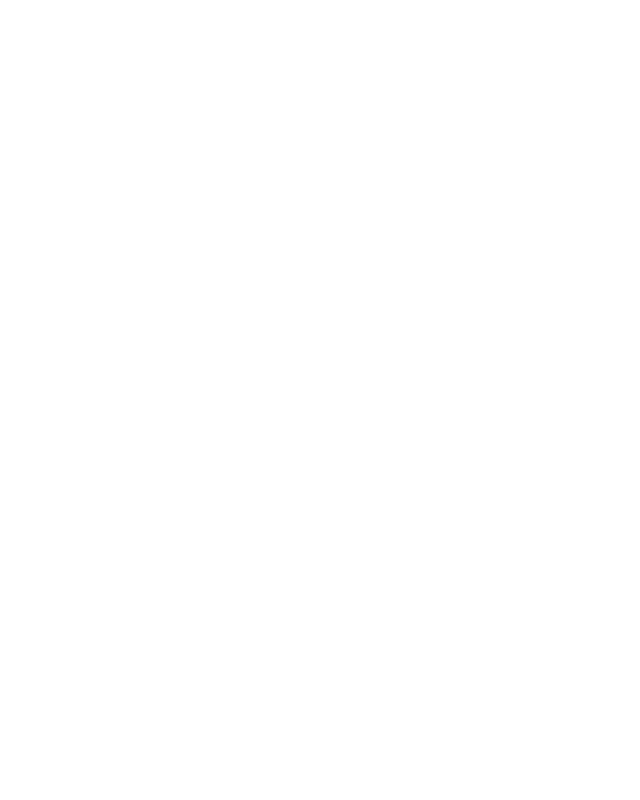
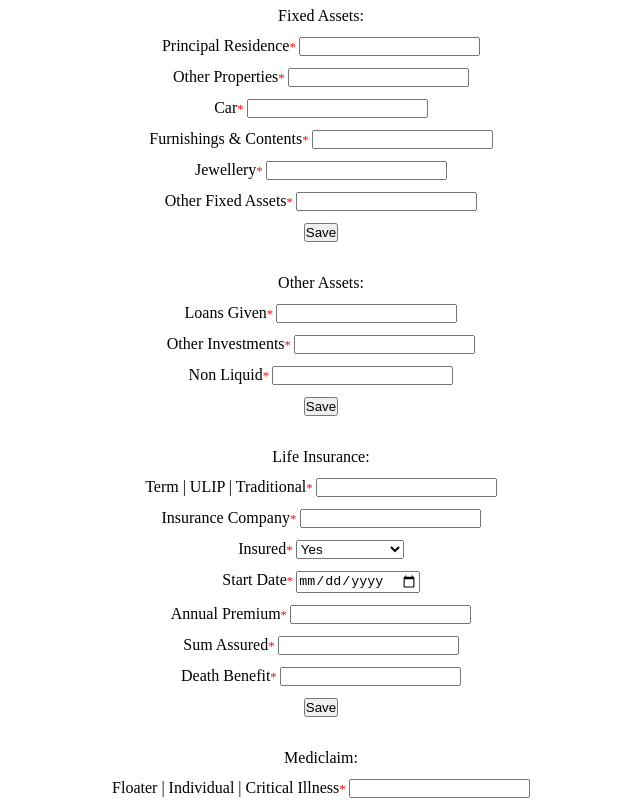
Before and after one commit to lostvikx/enivesh-form, a React (Create React App) app: page / in a window 1280 px wide. Shown: the part 580-1380 px from the top of the page, without its empty margins (319-959 px from the left). Before the commit the page ends 800 px from the top, so only its background shows below. Built offline with nearby package versions, Linux system fonts and the light colour scheme.

Commit message:
added a few forms

```diff
--- a/public/index.html
+++ b/public/index.html
@@ -24,7 +24,7 @@
       work correctly both with client-side routing and a non-root public URL.
       Learn how to configure a non-root public URL by running `npm run build`.
     -->
-    <title>React App</title>
+    <title>Enivesh Form</title>
   </head>
   <body>
     <noscript>You need to enable JavaScript to run this app.</noscript>
--- a/src/App.js
+++ b/src/App.js
@@ -8,6 +8,11 @@
       <div className="flex-form">
         <Form formName="Personal Info" formId="personalInfo" />
         <Form formName="Liquid Assets" formId="liquidAssets" />
+        <Form formName="Investments" formId="investments" />
+        <Form formName="Fixed Assets" formId="fixedAssets" />
+        <Form formName="Other Assets" formId="otherAssets" />
+        <Form formName="Life Insurance" formId="lifeInsurance" />
+        <Form formName="Mediclaim" formId="mediclaim" />
       </div>
       <SendBtn />
     </>
--- a/src/components/SendBtn.js
+++ b/src/components/SendBtn.js
@@ -2,6 +2,8 @@
 
 const handleClick = async (evt) => {
   evt.preventDefault();
+
+  console.log("Data saved to DB 🎉");
 
   // const res = await fetch("http:localhost:8080/api/user-data", {
   // })
--- a/src/formFields.js
+++ b/src/formFields.js
@@ -53,7 +53,191 @@
       inputType: "number",
       inputName: "bankFd"
     }
-  ]
+  ],
+  investments: [
+    {
+      key: 1,
+      labelName: "Mutual Funds",
+      labelFor: "mutual-funds",
+      inputType: "number",
+      inputName: "mutualFunds"
+    },
+    {
+      key: 2,
+      labelName: "Equity Shares",
+      labelFor: "equity-shares",
+      inputType: "number",
+      inputName: "equityShares"
+    },
+    {
+      key: 3,
+      labelName: "Other Investments",
+      labelFor: "other-investments",
+      inputType: "number",
+      inputName: "otherInvestments"
+    }
+  ],
+  fixedAssets: [
+    {
+      key: 1,
+      labelName: "Principal Residence",
+      labelFor: "principal-residence",
+      inputType: "number",
+      inputName: "principalResidence"
+    },
+    {
+      key: 2,
+      labelName: "Other Properties",
+      labelFor: "other-properties",
+      inputType: "number",
+      inputName: "otherProperties"
+    },
+    {
+      key: 3,
+      labelName: "Car",
+      labelFor: "car",
+      inputType: "number",
+      inputName: "car"
+    },
+    {
+      key: 4,
+      labelName: "Furnishings & Contents",
+      labelFor: "furnishings-contents",
+      inputType: "number",
+      inputName: "furnishingsContents"
+    },
+    {
+      key: 5,
+      labelName: "Jewellery",
+      labelFor: "jewellery",
+      inputType: "number",
+      inputName: "jewellery"
+    },
+    {
+      key: 6,
+      labelName: "Other Fixed Assets",
+      labelFor: "other-fixed-assets",
+      inputType: "number",
+      inputName: "otherFixedAssets"
+    }
+  ],
+  otherAssets: [
+    {
+      key: 1,
+      labelName: "Loans Given",
+      labelFor: "loans-given",
+      inputType: "number",
+      inputName: "loansGiven"
+    },
+    {
+      key: 2,
+      labelName: "Other Investments",
+      labelFor: "other-investments",
+      inputType: "number",
+      inputName: "otherInvestments"
+    },
+    {
+      key: 3,
+      labelName: "Non Liquid",
+      labelFor: "non-liquid",
+      inputType: "number",
+      inputName: "nonLiquid"
+    },
+  ],
+  lifeInsurance: [
+    {
+      key: 1,
+      labelName: "Term | ULIP | Traditional",
+      labelFor: "term-plan",
+      inputType: "number",
+      inputName: "termPlan"
+    },
+    {
+      key: 2,
+      labelName: "Insurance Company",
+      labelFor: "insurance-company",
+      inputType: "text",
+      inputName: "insuranceCompany"
+    },
+    {
+      key: 3,
+      labelName: "Insured",
+      labelFor: "insured",
+      inputType: "select",
+      inputName: "insured",
+      options: ["Yes", "No"]
+    },
+    {
+      key: 4,
+      labelName: "Start Date",
+      labelFor: "insurace-start-date",
+      inputType: "date",
+      inputName: "insuraceStartDate"
+    },
+    {
+      key: 5,
+      labelName: "Annual Premium",
+      labelFor: "insurance-annual-premium",
+      inputType: "number",
+      inputName: "insuranceAnnualPremium"
+    },
+    {
+      key: 6,
+      labelName: "Sum Assured",
+      labelFor: "insurance-sum-assured",
+      inputType: "number",
+      inputName: "insuranceSumAssured"
+    },
+    {
+      key: 7,
+      labelName: "Death Benefit",
+      labelFor: "death-benefit",
+      inputType: "number",
+      inputName: "deathBenefit"
+    },
+  ],
+  mediclaim: [
+    {
+      key: 1,
+      labelName: "Floater | Individual | Critical Illness",
+      labelFor: "critical-illness",
+      inputType: "text",
+      inputName: "criticalIllness"
+    },
+    {
+      key: 2,
+      labelName: "Insurance Company",
+      labelFor: "mediclaim-insurance-company",
+      inputType: "text",
+      inputName: "mediclaimInsuranceCompany"
+    },
+    {
+      key: 3,
+      labelName: "Start Date",
+      labelFor: "mediclaim-start-date",
+      inputType: "date",
+      inputName: "mediclaimStartDate"
+    },
+    {
+      key: 4,
+      labelName: "Annual Permium",
+      labelFor: "annual-permium",
+      inputType: "number",
+      inputName: "annualPermium"
+    },
+    {
+      key: 5,
+      labelName: "Sum Assured",
+      labelFor: "mediclaim-sum-assured",
+      inputType: "number",
+      inputName: "mediclaimSumAssured"
+    },
+  ],
+  childrenEducation: [],
+  pensionIncome: [],
+  otherIncome: [],
+  rentalRealEstate: [],
+  personalExpenses: []
 };
 
 export default fields;
--- a/src/style.css
+++ b/src/style.css
@@ -29,7 +29,7 @@
 .flex-form {
   margin: 2rem;
   display: flex;
-  flex-flow: row wrap;
+  flex-flow: column;
   gap: 2rem;
 }
 
@@ -37,7 +37,7 @@
   cursor: pointer;
 }
 
-table, th, td {
+/* table, th, td {
   border: 1px solid black;
 }
 
@@ -56,4 +56,4 @@
   justify-content: center;
   align-items: center;
   gap: 1rem;
-}
+} */
```
